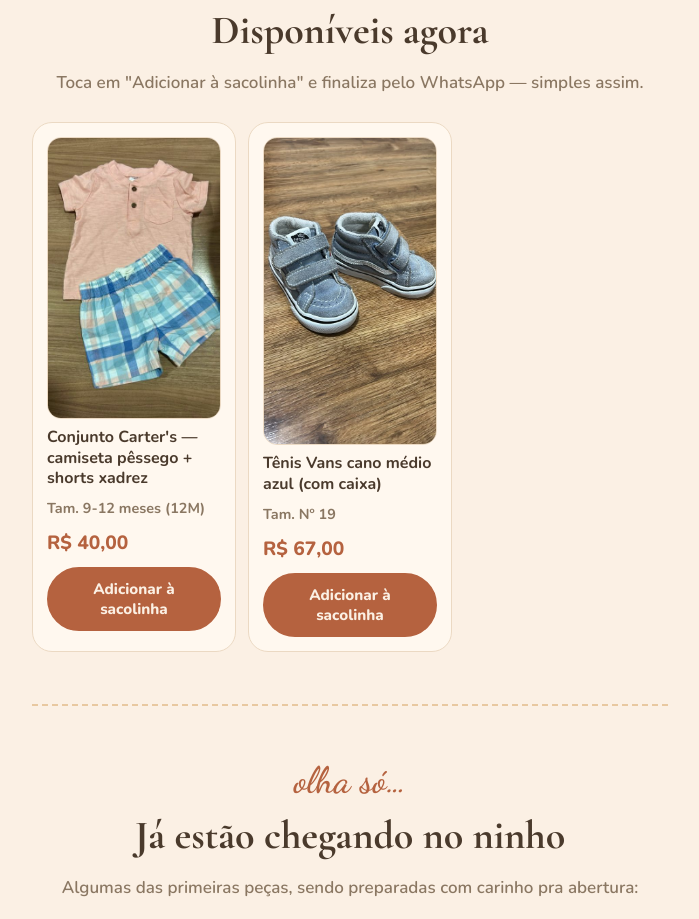
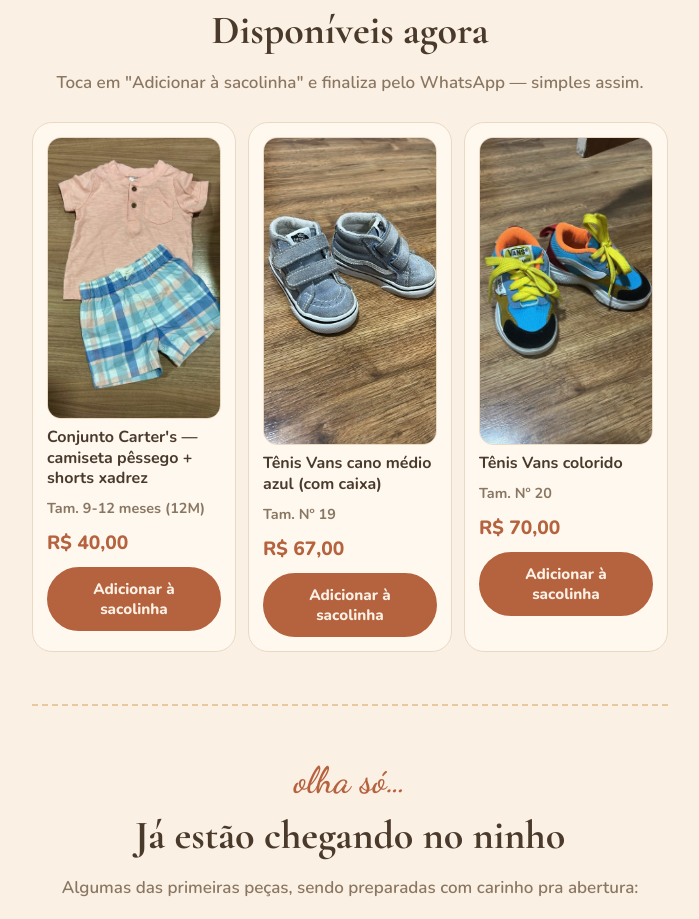
Before and after one commit to hylarysfarias/ninhocircular, a plain HTML site: page index.html in a window 1280 px wide. Shown: the part 895-1814 px from the top of the page, without its empty margins (290-989 px from the left). Drawn offline with nearby package versions, Linux system fonts and the light colour scheme.

Commit message:
Adiciona NC-012 Tênis Vans colorido nº 20 (R$70)
Co-Authored-By: Claude Sonnet 5.5 <noreply@anthropic.com>
Claude-Session: https://claude.ai/code/session_016HaoSsGPnoou1hBimCQs84

```diff
--- a/index.html
+++ b/index.html
@@ -195,7 +195,8 @@ a.ig{color:var(--bg);font-weight:800;text-decoration:none}
 <script>
 var PECAS=[
   {id:"NC-011",nome:"Conjunto Carter's — camiseta pêssego + shorts xadrez",tam:"9-12 meses (12M)",preco:40,foto:"fotos/nc-011.jpg"},
-  {id:"NC-013",nome:"Tênis Vans cano médio azul (com caixa)",tam:"Nº 19",preco:67,foto:"fotos/nc-013.jpg"}
+  {id:"NC-013",nome:"Tênis Vans cano médio azul (com caixa)",tam:"Nº 19",preco:67,foto:"fotos/nc-013.jpg"},
+  {id:"NC-012",nome:"Tênis Vans colorido",tam:"Nº 20",preco:70,foto:"fotos/nc-012.jpg"}
 ];
 var saco=[];
 try{saco=JSON.parse(localStorage.getItem("ninho-sacolinha")||"[]")}catch(e){saco=[]}
```
Also changed, not shown: fotos/nc-012.jpg (added).
